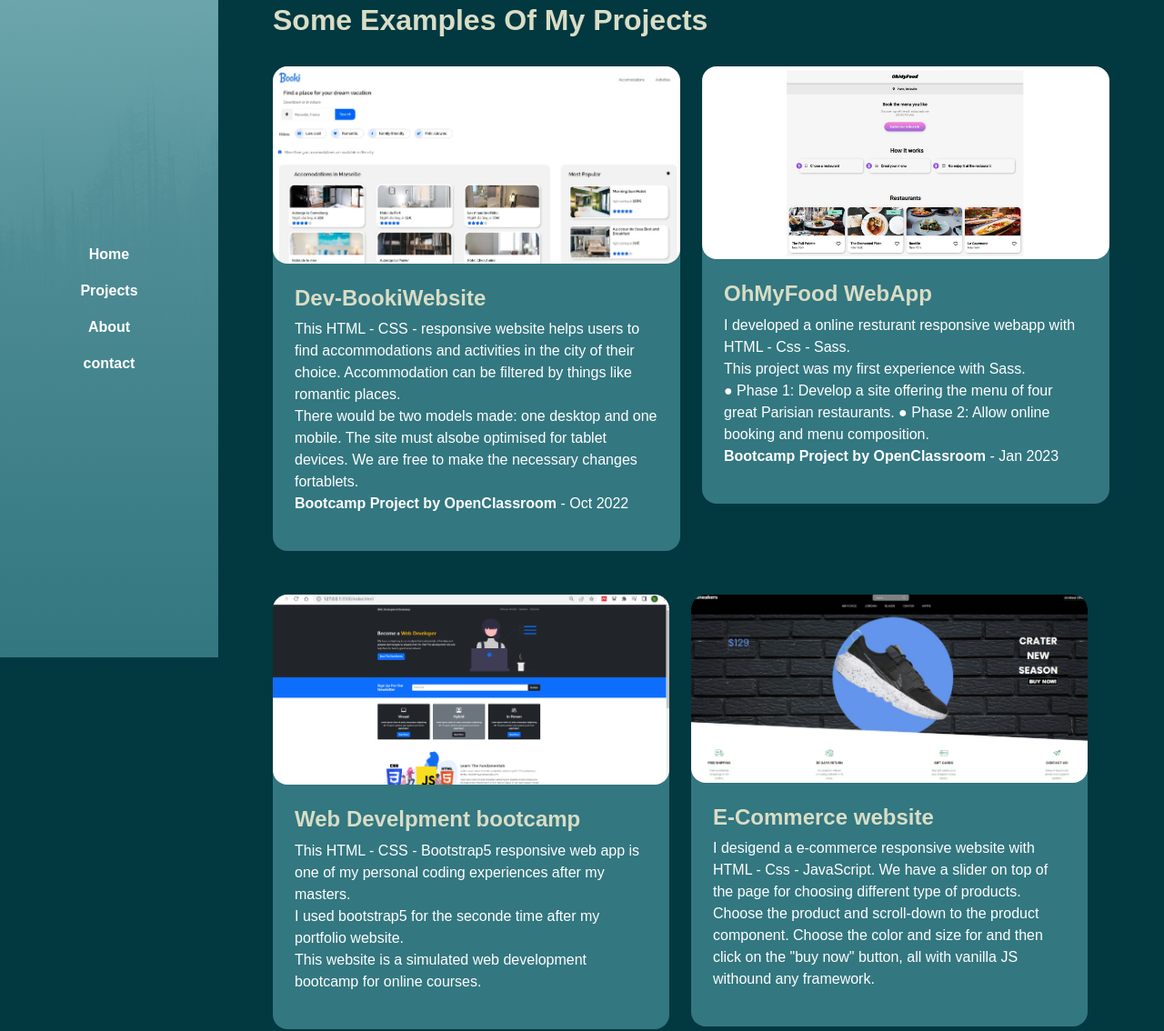
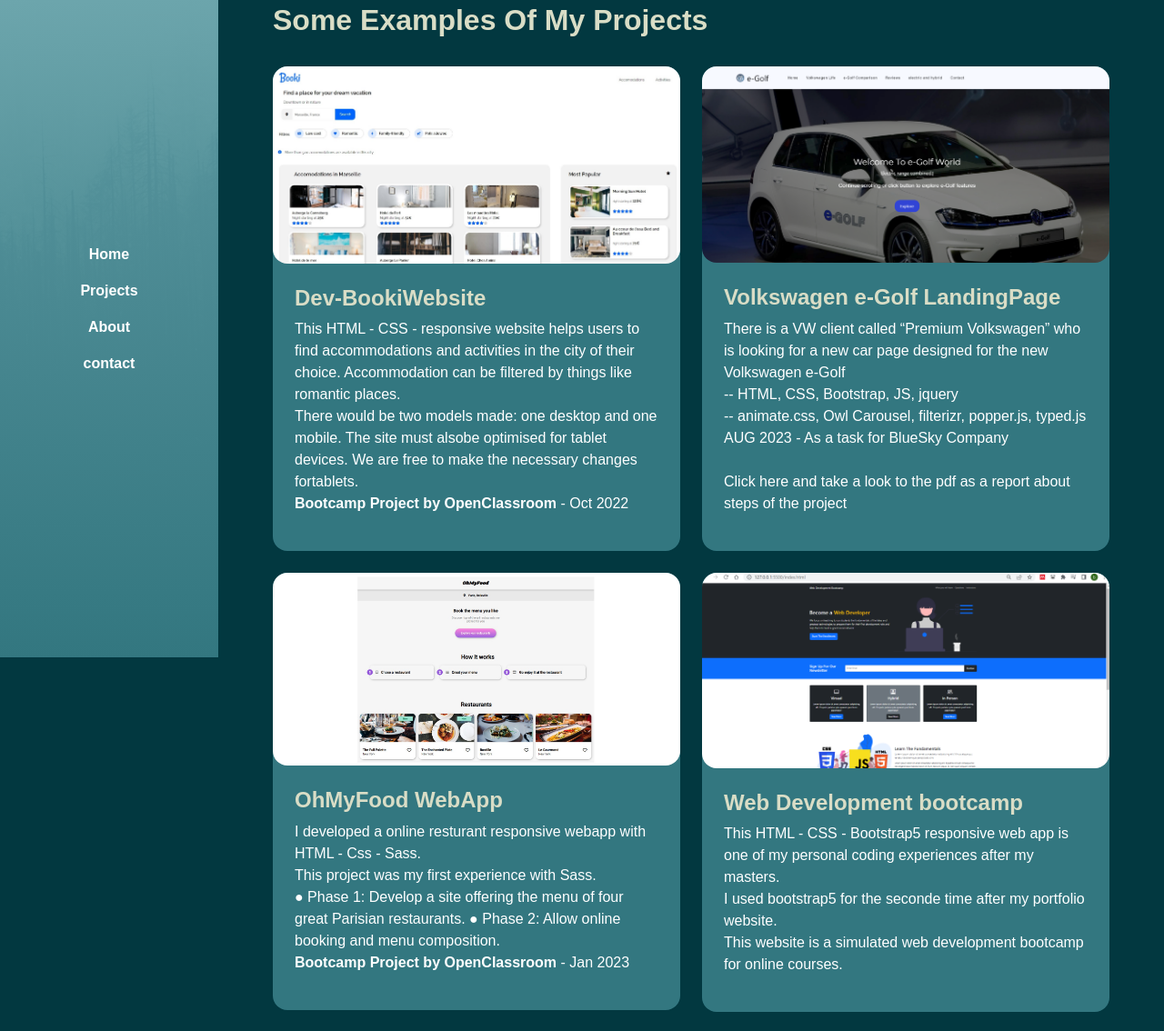
Before and after one commit to baharsaghafi/BaharSghPortfolio2023, a plain HTML site: page BaharSghPortfolio2023/project.html in a window 1280 px wide. Shown: the part 77-1211 px from the top of the page at 91% size. Drawn offline with Linux system fonts and the light colour scheme; a web font is replaced by a local one.

Commit message:
add project

```diff
--- a/BaharSghPortfolio2023/project.html
+++ b/BaharSghPortfolio2023/project.html
@@ -70,6 +70,21 @@
                     <div class="col-md-6" data-aos="fade-up" data-aos-delay="300">
                         <div class="card-custom rounded-4 bg-base shadow-effect">
                             <div class="card-custom-image rounded-4">
+                               <a href="https://baharsaghafi.github.io/OhMyFoodProject/" target="_blank"><img class="rounded-4" src="./assets/images/egolf.png" alt=""></a>
+                            </div>
+                            <div class="card-custom-content p-4">
+                                <h4>Volkswagen e-Golf LandingPage</h4>
+                                <p>There is a VW client called “Premium Volkswagen” who is looking for a new car page designed for the new Volkswagen e-Golf <br> -- HTML, CSS, Bootstrap, JS, jquery <br> -- animate.css, Owl Carousel, filterizr, popper.js, typed.js <br>
+                                AUG 2023 - As a task for BlueSky Company
+                                <br>
+                                <br>
+                                <a href="assets\file\E-Golf Webpage.pdf">Click here and take a look to the pdf as a report about steps of the project</a>
+                            </div>
+                        </div>
+                    </div>
+                    <div class="col-md-6" data-aos="fade-up" data-aos-delay="300">
+                        <div class="card-custom rounded-4 bg-base shadow-effect">
+                            <div class="card-custom-image rounded-4">
                                <a href="https://baharsaghafi.github.io/OhMyFoodProject/" target="_blank"><img class="rounded-4" src="./assets/images/myfood.jpg" alt=""></a>
                             </div>
                             <div class="card-custom-content p-4">
@@ -80,14 +95,13 @@
                             </div>
                         </div>
                     </div>
-                <div class="row gy-4">
                     <div class="col-md-6" data-aos="fade-up" data-aos-delay="300">
                         <div class="card-custom rounded-4 bg-base shadow-effect">
                             <div class="card-custom-image rounded-4">
                                 <a href="https://646b4a623ed9af1fae8a47a9--playful-strudel-27b1ae.netlify.app/" target="_blank"><img class="rounded-4" src="./assets/images/bootcamp.png" alt=""></a>
                             </div>
                             <div class="card-custom-content p-4">
-                                <h4>Web Develpment bootcamp</h4>
+                                <h4>Web Development bootcamp</h4>
                                 <p>This HTML - CSS - Bootstrap5 responsive web app is one of my personal coding experiences after my masters.<br>
                                 I used bootstrap5 for the seconde time after my portfolio website. <br>This website is a simulated web development bootcamp for online courses.
                                 </p>
```
Also changed, not shown: BaharSghPortfolio2023/assets/images/ecommerce.JPG, BaharSghPortfolio2023/assets/images/egolf.png (added), 1 other file.
